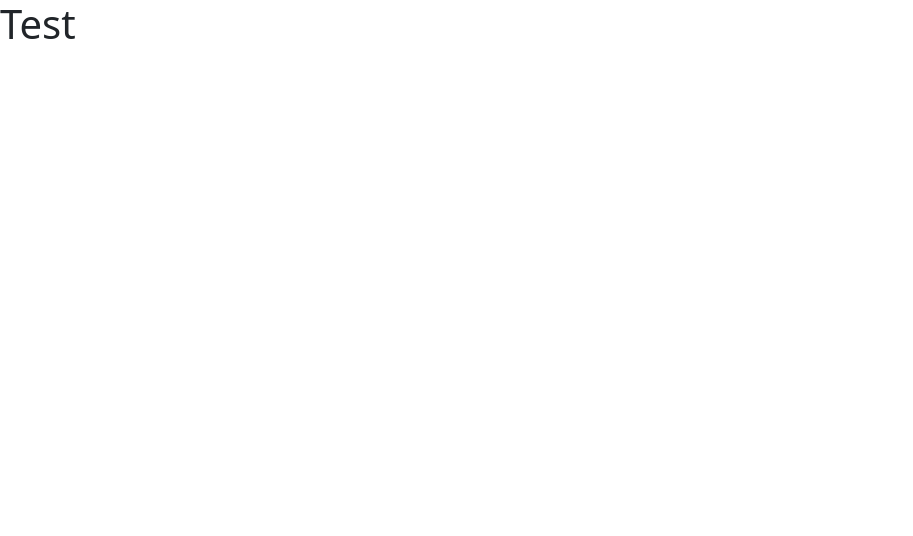
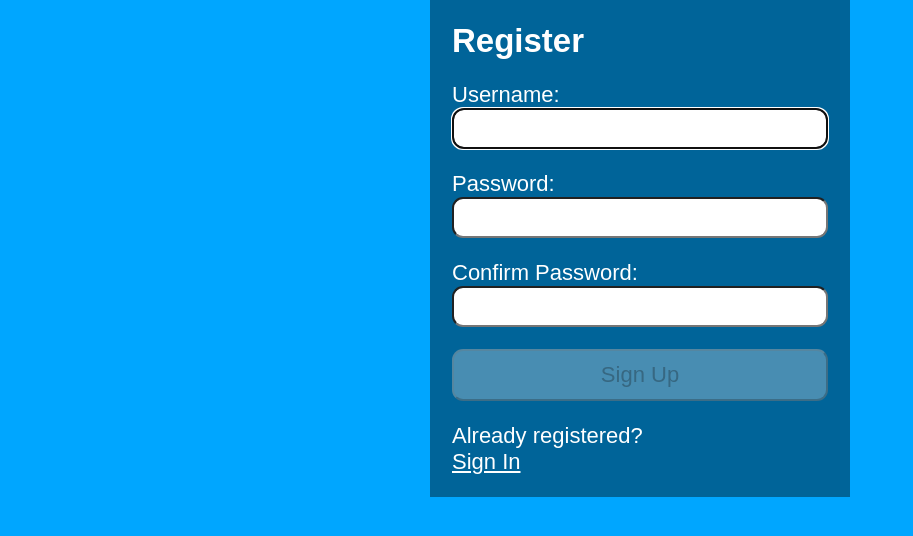
Before and after one commit to synrgy-final-project-team-a/frontend-fsw, a React (Create React App) app: page / in a window 1280 px wide. Shown: the top 536 px of the page, without its empty margins (0-913 px from the left). Built offline with nearby package versions, Linux system fonts and the light colour scheme.

Commit message:
bikin register page

```diff
--- a/package.json
+++ b/package.json
@@ -3,10 +3,14 @@
   "version": "0.1.0",
   "private": true,
   "dependencies": {
+    "@fortawesome/fontawesome-svg-core": "^6.2.1",
+    "@fortawesome/free-solid-svg-icons": "^6.2.1",
+    "@fortawesome/react-fontawesome": "^0.2.0",
     "@reduxjs/toolkit": "^1.9.1",
     "@testing-library/jest-dom": "^5.16.5",
     "@testing-library/react": "^13.4.0",
     "@testing-library/user-event": "^13.5.0",
+    "axios": "^1.2.2",
     "bootstrap": "^5.2.3",
     "react": "^18.2.0",
     "react-bootstrap": "^2.7.0",
--- a/src/App.jsx
+++ b/src/App.jsx
@@ -1,11 +1,13 @@
 import { Route, Routes } from "react-router-dom";
 import Landing from "./pages/landing";
+import Register from "./pages/register";
+import './assets/scss/register.scss';
 
 const App = () => {
 	return (
 		<>
 			<Routes>
-				<Route path="/" element={<Landing />} />
+				<Route path="/" element={<Register />} />
 			</Routes>
 		</>
 	);
--- /dev/null
+++ b/src/assets/scss/register.scss
@@ -0,0 +1,105 @@
+
+* {
+    margin: 0;
+    padding: 0;
+    box-sizing: border-box;
+}
+
+html {
+    font-family: 'Nunito', sans-serif;
+    font-size: 22px;
+    color: #fff;
+}
+
+body {
+    min-height: 100vh;
+    background-color: rgb(0, 166, 255);
+}
+
+section {
+    width: 100%;
+    max-width: 420px;
+    min-height: 400px;
+    display: flex;
+    flex-direction: column;
+    justify-content: flex-start;
+    margin:auto;
+    padding: 1rem;
+    background-color: rgba(0,0,0,0.4);
+}
+
+form {
+    display: flex;
+    flex-direction: column;
+    justify-content: space-evenly;
+    flex-grow: 1;
+    padding-bottom: 1rem;
+}
+
+a, a:visited {
+    color: #fff;
+}
+
+input[type="text"],
+input[type="password"],
+button,
+textarea {
+  font-family: 'Nunito', sans-serif;
+  font-size: 22px;
+  padding: 0.25rem;
+  border-radius: 0.5rem;
+}
+
+label,
+button {
+  margin-top: 1rem;
+}
+
+button {
+  padding: 0.5rem;
+}
+
+.instructions {
+    font-size: 0.75rem;
+    border-radius: 0.5rem;
+    background: #000;
+    color: #fff;
+    padding: 0.25rem;
+    position: relative;
+    bottom: -10px;
+}
+
+.instructions > svg {
+    margin-right: 0.25rem;
+}
+
+.offscreen {
+    position: absolute;
+    left: -9999px;
+}
+
+.hide {
+    display: none;
+}
+
+.valid {
+    color: limegreen;
+    margin-left: 0.25rem;
+}
+
+.invalid {
+    color: red;
+    margin-left: 0.25rem;
+}
+
+.errmsg {
+    background-color: lightpink;
+    color: firebrick;
+    font-weight: bold;
+    padding: 0.5rem;
+    margin-bottom: 0.5rem;
+}
+
+.line {
+    display: inline-block;
+}
--- a/src/assets/scss/style.scss
+++ b/src/assets/scss/style.scss
@@ -1,9 +1 @@
 @import "~bootstrap/scss/bootstrap";
-
-.div1 {
-	color: a;
-
-	.div2 {
-		color: black;
-	}
-}
--- a/src/index.jsx
+++ b/src/index.jsx
@@ -5,7 +5,7 @@
 import reportWebVitals from './reportWebVitals';
 import { Provider } from 'react-redux';
 import store from './store';
-import './assets/scss/style.scss';
+// import './assets/scss/style.scss';
 
 const rootStore = store()
 
--- /dev/null
+++ b/src/pages/register.jsx
@@ -0,0 +1,168 @@
+import React, { useRef, useState, useEffect } from "react";
+import '../assets/scss/register.scss';
+import { faCheck, faTimes, faInfoCircle } from "@fortawesome/free-solid-svg-icons";
+import { FontAwesomeIcon } from "@fortawesome/react-fontawesome";
+
+
+
+const USER_REGEX = /^[A-z][A-z0-9-_]{3,23}$/; //validasi username dengan awalan lower/uppercase letter dan dilanjutkan dengan 3-23 character. minimal 4 character, maksimal 24 karakter
+const PWD_REGEX = /^(?=.*[a-z])(?=.*[A-Z])(?=.*[0-9])(?=.*[!@#$%]).{8,24}$/;
+//validasi password dengan minimal 1 uppercase letter, 1 angka, dan 1 spesial character. minimal 8 character, maksimal 24 character
+
+const Register = () => {
+    const userRef = useRef();
+    const errRef = useRef();
+
+    const [user, setUser] = useState('');
+    const [validName, setValidName] = useState(false);
+    const [userFocus, setUserFocus] = useState(false);
+
+    const [pwd, setPwd] = useState('');
+    const [validPwd, setValidPwd] = useState(false);
+    const [pwdFocus, setPwdFocus] = useState(false);
+
+    const [matchPwd, setMatchPwd] = useState('');
+    const [validMatch, setValidMatch] = useState(false);
+    const [matchFocus, setMatchFocus] = useState(false);
+
+    const [errMsg, setErrMsg] = useState('');
+    const [success, setSuccess] = useState(false);
+
+    useEffect(() => {
+        userRef.current.focus();
+    }, [])
+
+    useEffect(() => {
+        const result = USER_REGEX.test(user);
+        console.log(result);
+        console.log(user);
+        setValidName(USER_REGEX.test(user));
+    }, [user])
+
+    useEffect(() => {
+        const result = PWD_REGEX.test(pwd);
+        console.log(result);
+        console.log(pwd);
+        console.log(matchPwd);
+        setValidPwd(PWD_REGEX.test(pwd));
+        setValidMatch(pwd === matchPwd);
+    }, [pwd, matchPwd])
+
+    useEffect(() => {
+        setErrMsg('');
+    }, [user, pwd, matchPwd])
+
+    const handleSubmit = async (e) => {
+        e.preventDefault();
+        // if button enabled with JS hack
+        const v1 = USER_REGEX.test(user);
+        const v2 = PWD_REGEX.test(pwd);
+        if (!v1 || !v2) {
+            setErrMsg("Invalid Entry");
+            return;
+        }
+        console.log(user, pwd);
+        setSuccess(true);
+    }
+
+    return (
+        <>
+            {success ? (
+                <section>
+                    <h1>Success!</h1>
+                    <p>
+                        <a href="#">Sign In</a>
+                    </p>
+                </section>
+            ) : (
+                <section>
+                    <p ref={errRef} className={errMsg ? "errmsg" : "offscreen"} aria-live="assertive">{errMsg}</p>
+                    <h1>Register</h1>
+                    <form onSubmit={handleSubmit}>
+                        <label htmlFor="username">
+                            Username:
+                            <FontAwesomeIcon icon={faCheck} className={validName ? "valid" : "hide"} />
+                            <FontAwesomeIcon icon={faTimes} className={validName || !user ? "hide" : "invalid"} />
+                        </label>
+                        <input
+                            type="text"
+                            id="username"
+                            ref={userRef}
+                            autoComplete="off"
+                            onChange={(e) => setUser(e.target.value)}
+                            value={user}
+                            required
+                            aria-invalid={validName ? "false" : "true"}
+                            aria-describedby="uidnote"
+                            onFocus={() => setUserFocus(true)}
+                            onBlur={() => setUserFocus(false)}
+                        />
+                        <p id="uidnote" className={userFocus && user && !validName ? "instructions" : "offscreen"}>
+                            <FontAwesomeIcon icon={faInfoCircle} />
+                            4 to 24 characters.<br />
+                            Must begin with a letter.<br />
+                            Letters, numbers, underscores, hyphens allowed.
+                        </p>
+
+
+                        <label htmlFor="password">
+                            Password:
+                            <FontAwesomeIcon icon={faCheck} className={validPwd ? "valid" : "hide"} />
+                            <FontAwesomeIcon icon={faTimes} className={validPwd || !pwd ? "hide" : "invalid"} />
+                        </label>
+                        <input
+                            type="password"
+                            id="password"
+                            onChange={(e) => setPwd(e.target.value)}
+                            value={pwd}
+                            required
+                            aria-invalid={validPwd ? "false" : "true"}
+                            aria-describedby="pwdnote"
+                            onFocus={() => setPwdFocus(true)}
+                            onBlur={() => setPwdFocus(false)}
+                        />
+                        <p id="pwdnote" className={pwdFocus && !validPwd ? "instructions" : "offscreen"}>
+                            <FontAwesomeIcon icon={faInfoCircle} />
+                            8 to 24 characters.<br />
+                            Must include uppercase and lowercase letters, a number and a special character.<br />
+                            Allowed special characters: <span aria-label="exclamation mark">!</span> <span aria-label="at symbol">@</span> <span aria-label="hashtag">#</span> <span aria-label="dollar sign">$</span> <span aria-label="percent">%</span>
+                        </p>
+
+
+                        <label htmlFor="confirm_pwd">
+                            Confirm Password:
+                            <FontAwesomeIcon icon={faCheck} className={validMatch && matchPwd ? "valid" : "hide"} />
+                            <FontAwesomeIcon icon={faTimes} className={validMatch || !matchPwd ? "hide" : "invalid"} />
+                        </label>
+                        <input
+                            type="password"
+                            id="confirm_pwd"
+                            onChange={(e) => setMatchPwd(e.target.value)}
+                            value={matchPwd}
+                            required
+                            aria-invalid={validMatch ? "false" : "true"}
+                            aria-describedby="confirmnote"
+                            onFocus={() => setMatchFocus(true)}
+                            onBlur={() => setMatchFocus(false)}
+                        />
+                        <p id="confirmnote" className={matchFocus && !validMatch ? "instructions" : "offscreen"}>
+                            <FontAwesomeIcon icon={faInfoCircle} />
+                            Must match the first password input field.
+                        </p>
+
+                        <button disabled={!validName || !validPwd || !validMatch ? true : false}>Sign Up</button>
+                    </form>
+                    <p>
+                        Already registered?<br />
+                        <span className="line">
+                            {/*put router link here*/}
+                            <a href="#">Sign In</a>
+                        </span>
+                    </p>
+                </section>
+            )}
+        </>
+    )
+}
+
+export default Register
```
Also changed, not shown: src/pages/login.jsx (+5 -2 lines), 1 other file (tests, documents, lock files or other folders).
